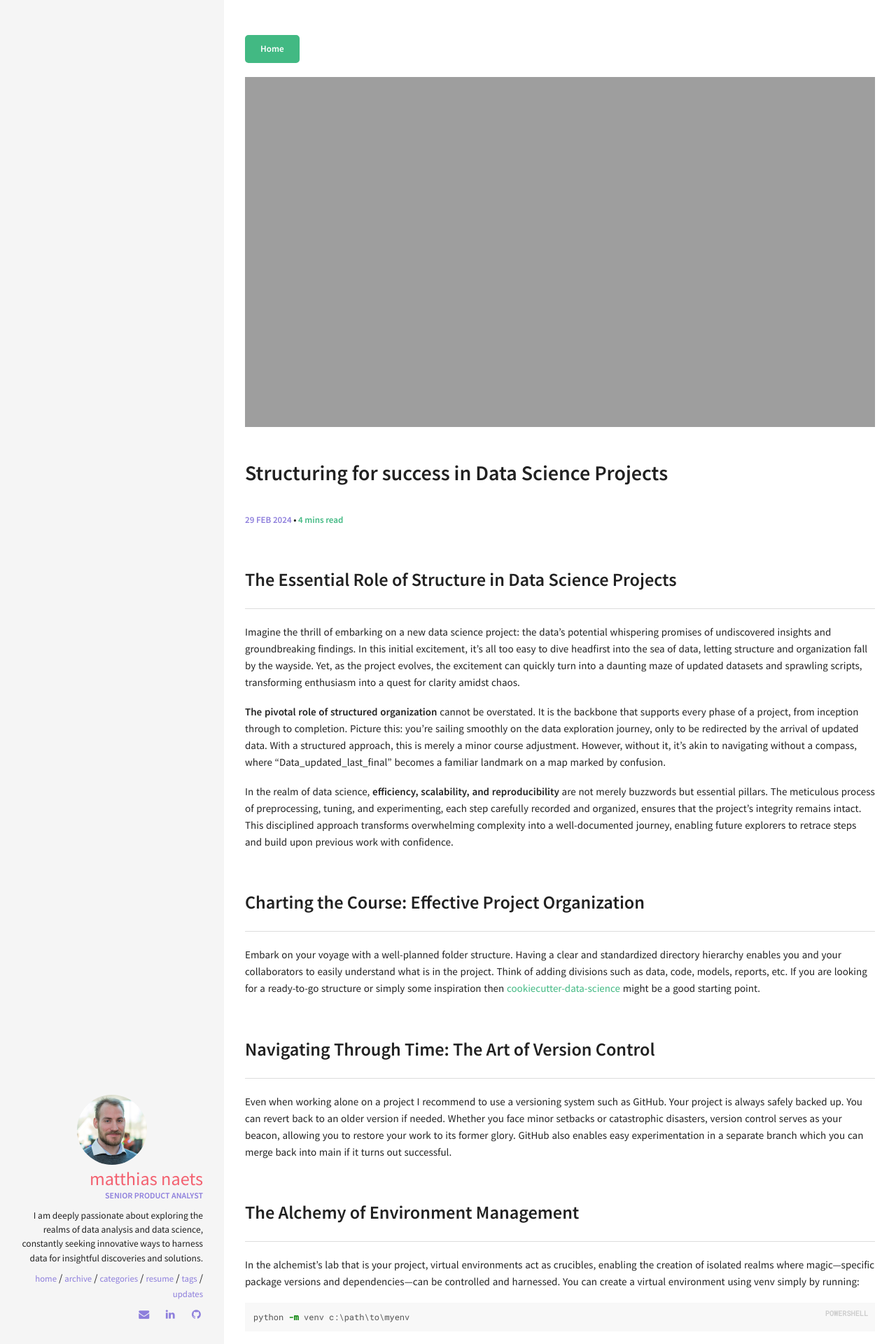
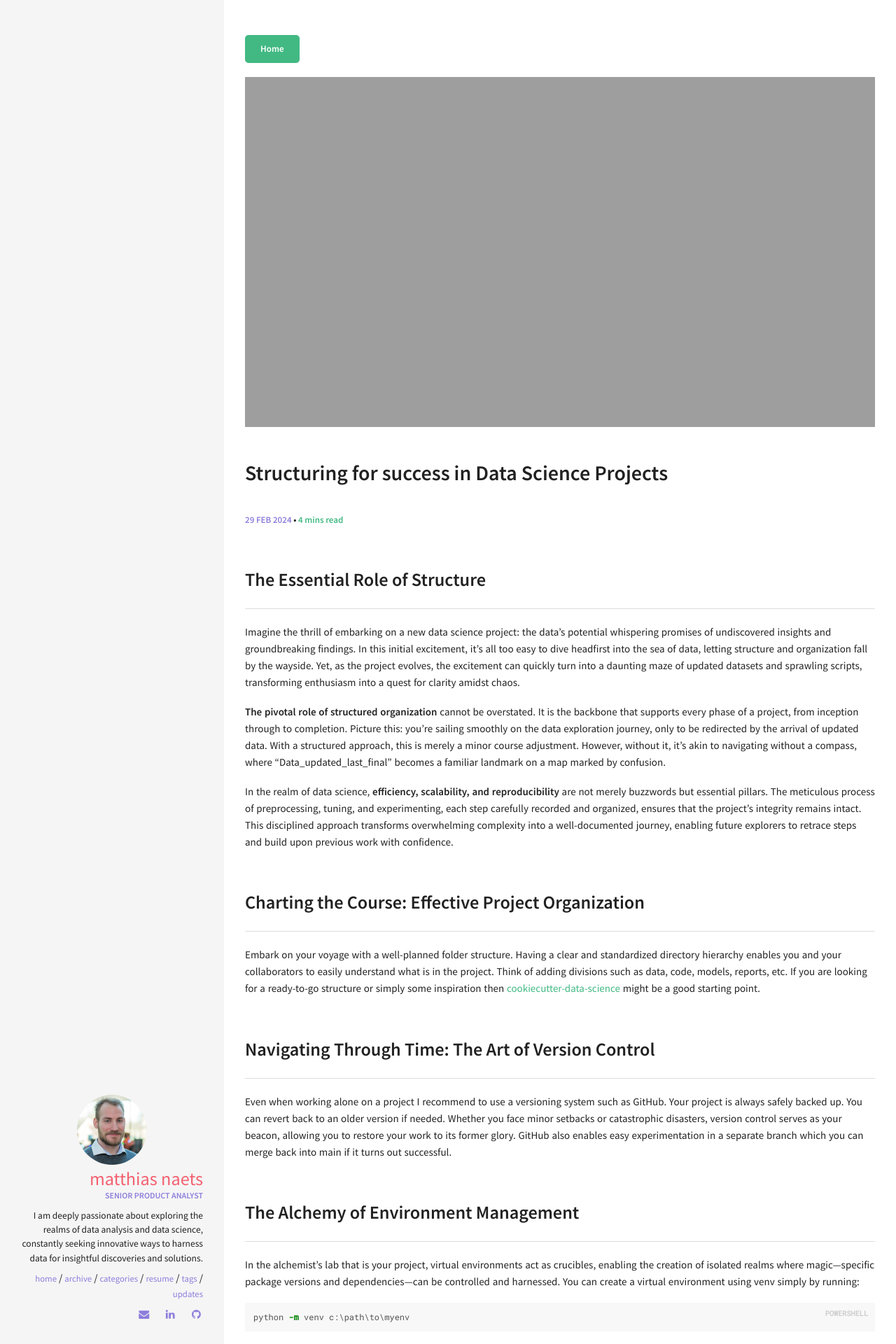
Before and after one commit to MatthN/MatthN.github.io, a Jekyll site: the page built from _posts/2024-02-29-Structuring-your-project.markdown, in a window 1280 px wide. Shown: the top 1920 px of the page at 70% size. Built offline with Jekyll 4.4.1, drawn with Linux system fonts in a browser that asks for light colours.

Commit message:
Update 2024-02-29-Structuring-your-project.markdown
Changing a section title

```diff
--- a/_posts/2024-02-29-Structuring-your-project.markdown
+++ b/_posts/2024-02-29-Structuring-your-project.markdown
@@ -10,7 +10,7 @@ image:
   credit:
   creditlink:
 ---
-## The Essential Role of Structure in Data Science Projects
+## The Essential Role of Structure
 Imagine the thrill of embarking on a new data science project: the data's potential whispering promises of undiscovered insights and groundbreaking findings. In this initial excitement, it's all too easy to dive headfirst into the sea of data, letting structure and organization fall by the wayside. Yet, as the project evolves, the excitement can quickly turn into a daunting maze of updated datasets and sprawling scripts, transforming enthusiasm into a quest for clarity amidst chaos.
 
 **The pivotal role of structured organization** cannot be overstated. It is the backbone that supports every phase of a project, from inception through to completion. Picture this: you're sailing smoothly on the data exploration journey, only to be redirected by the arrival of updated data. With a structured approach, this is merely a minor course adjustment. However, without it, it's akin to navigating without a compass, where "Data_updated_last_final" becomes a familiar landmark on a map marked by confusion.
```
